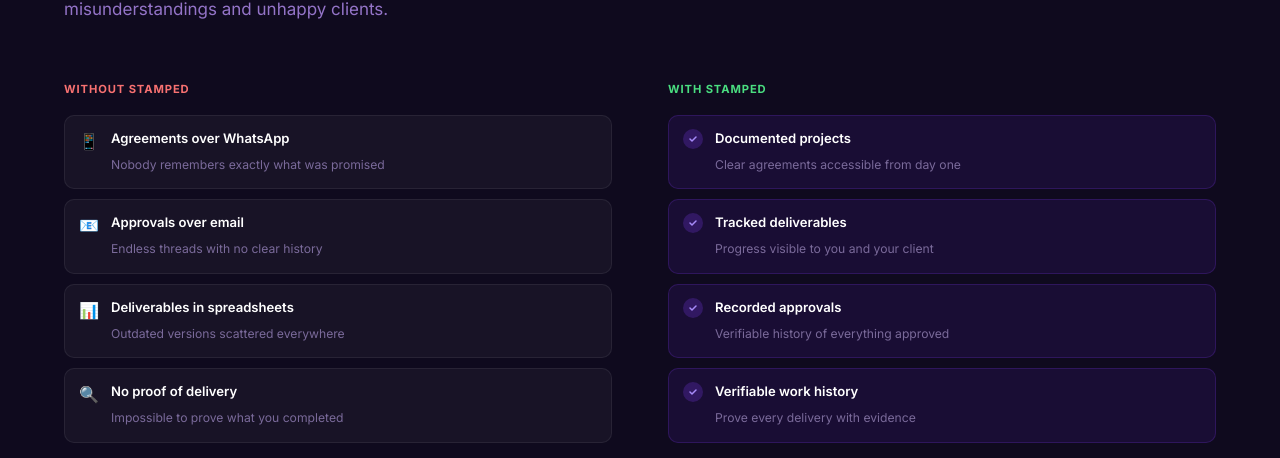
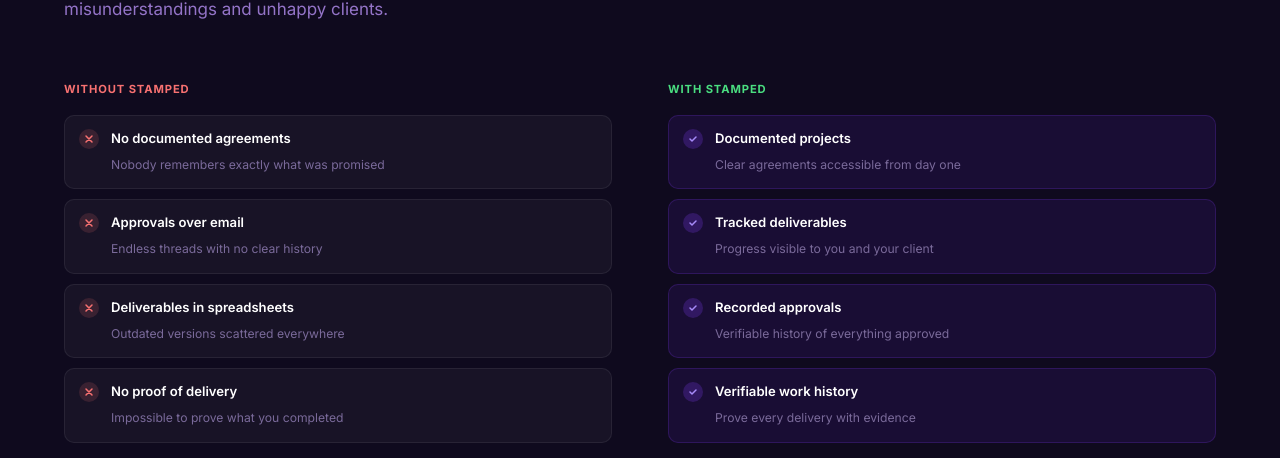
Before and after one commit to jucora/stamped-landing-page, a React (Vite) app: page / in a window 1280 px wide. Shown: the part 1076-1534 px from the top of the page. Built offline with nearby package versions, Linux system fonts and the light colour scheme.

Commit message:
Add Cross for the before statement

```diff
--- a/src/components/Problem.jsx
+++ b/src/components/Problem.jsx
@@ -1,10 +1,10 @@
 import { useReveal } from '../hooks/useReveal'
 
 const before = [
-  { emoji: '📱', title: 'Agreements over WhatsApp', desc: "Nobody remembers exactly what was promised" },
-  { emoji: '📧', title: 'Approvals over email', desc: 'Endless threads with no clear history' },
-  { emoji: '📊', title: 'Deliverables in spreadsheets', desc: 'Outdated versions scattered everywhere' },
-  { emoji: '🔍', title: 'No proof of delivery', desc: "Impossible to prove what you completed" },
+  { title: 'No documented agreements', desc: "Nobody remembers exactly what was promised" },
+  { title: 'Approvals over email', desc: 'Endless threads with no clear history' },
+  { title: 'Deliverables in spreadsheets', desc: 'Outdated versions scattered everywhere' },
+  { title: 'No proof of delivery', desc: "Impossible to prove what you completed" },
 ]
 
 const after = [
@@ -18,6 +18,14 @@
   <div style={{ width: 20, height: 20, borderRadius: '50%', background: 'rgba(124,58,237,0.25)', display: 'flex', alignItems: 'center', justifyContent: 'center', flexShrink: 0, marginTop: 1 }}>
     <svg width="10" height="10" viewBox="0 0 10 10" fill="none">
       <path d="M2 5l2 2 4-4" stroke="#A78BFA" strokeWidth="1.5" strokeLinecap="round" strokeLinejoin="round"/>
+    </svg>
+  </div>
+)
+
+const Cross = () => (
+  <div style={{ width: 20, height: 20, borderRadius: '50%', background: 'rgba(248,113,113,0.15)', display: 'flex', alignItems: 'center', justifyContent: 'center', flexShrink: 0, marginTop: 1 }}>
+    <svg width="10" height="10" viewBox="0 0 10 10" fill="none">
+      <path d="M2 2l6 6M8 2L2 8" stroke="#F87171" strokeWidth="1.5" strokeLinecap="round" strokeLinejoin="round"/>
     </svg>
   </div>
 )
@@ -45,9 +53,9 @@
               Without Stamped
             </p>
             <div style={{ display: 'flex', flexDirection: 'column', gap: 10 }}>
-              {before.map(({ emoji, title, desc }) => (
+              {before.map(({ title, desc }) => (
                 <div key={title} style={{ display: 'flex', alignItems: 'flex-start', gap: 12, background: 'rgba(255,255,255,0.04)', border: '1px solid rgba(255,255,255,0.07)', borderRadius: 10, padding: '12px 14px' }}>
-                  <span style={{ fontSize: '1rem', flexShrink: 0, marginTop: 1 }}>{emoji}</span>
+                  <Cross />
                   <div>
                     <strong style={{ display: 'block', fontSize: '0.82rem', fontWeight: 600, color: '#fff', marginBottom: 2 }}>{title}</strong>
                     <span style={{ fontSize: '0.76rem', color: '#7A6A9A' }}>{desc}</span>
```
